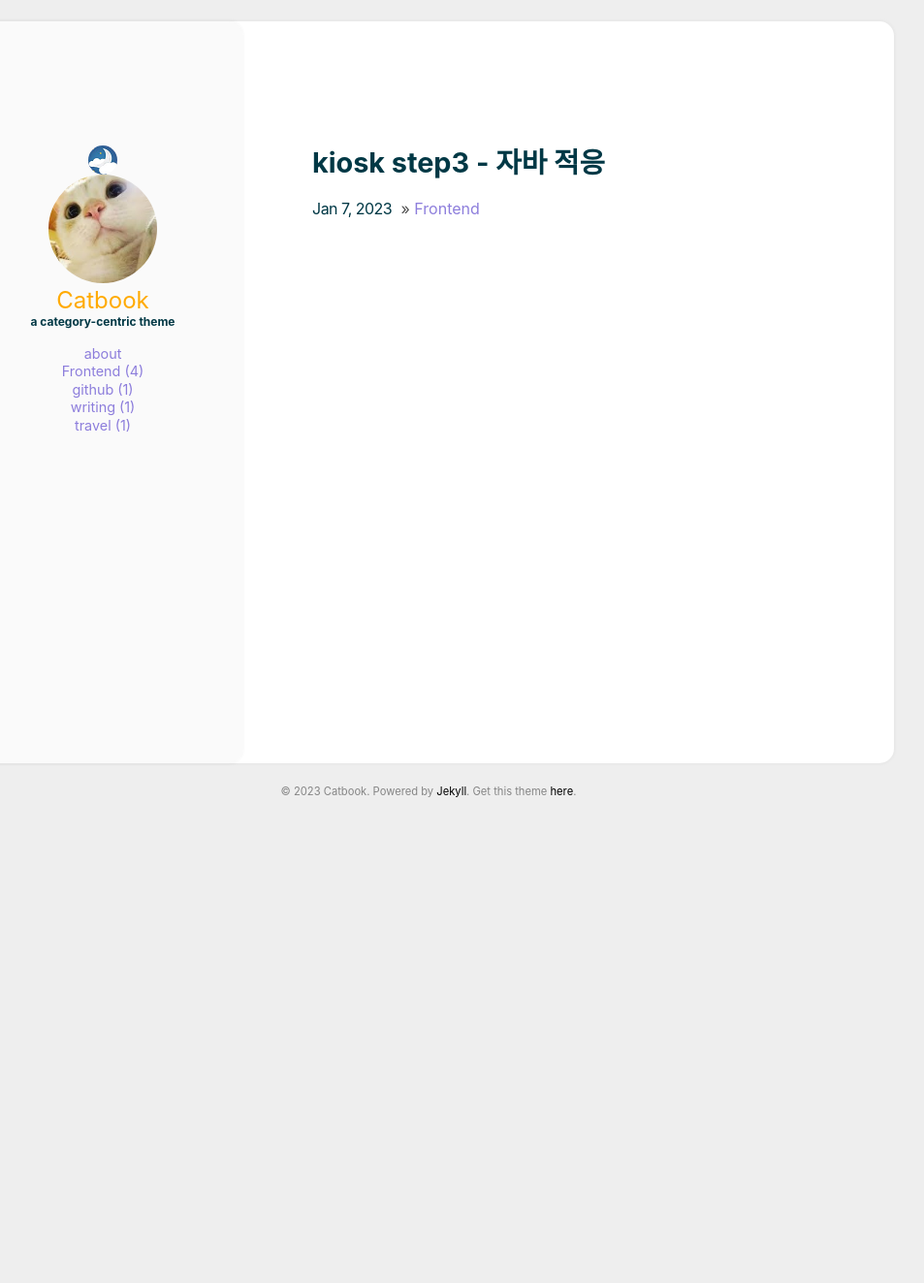
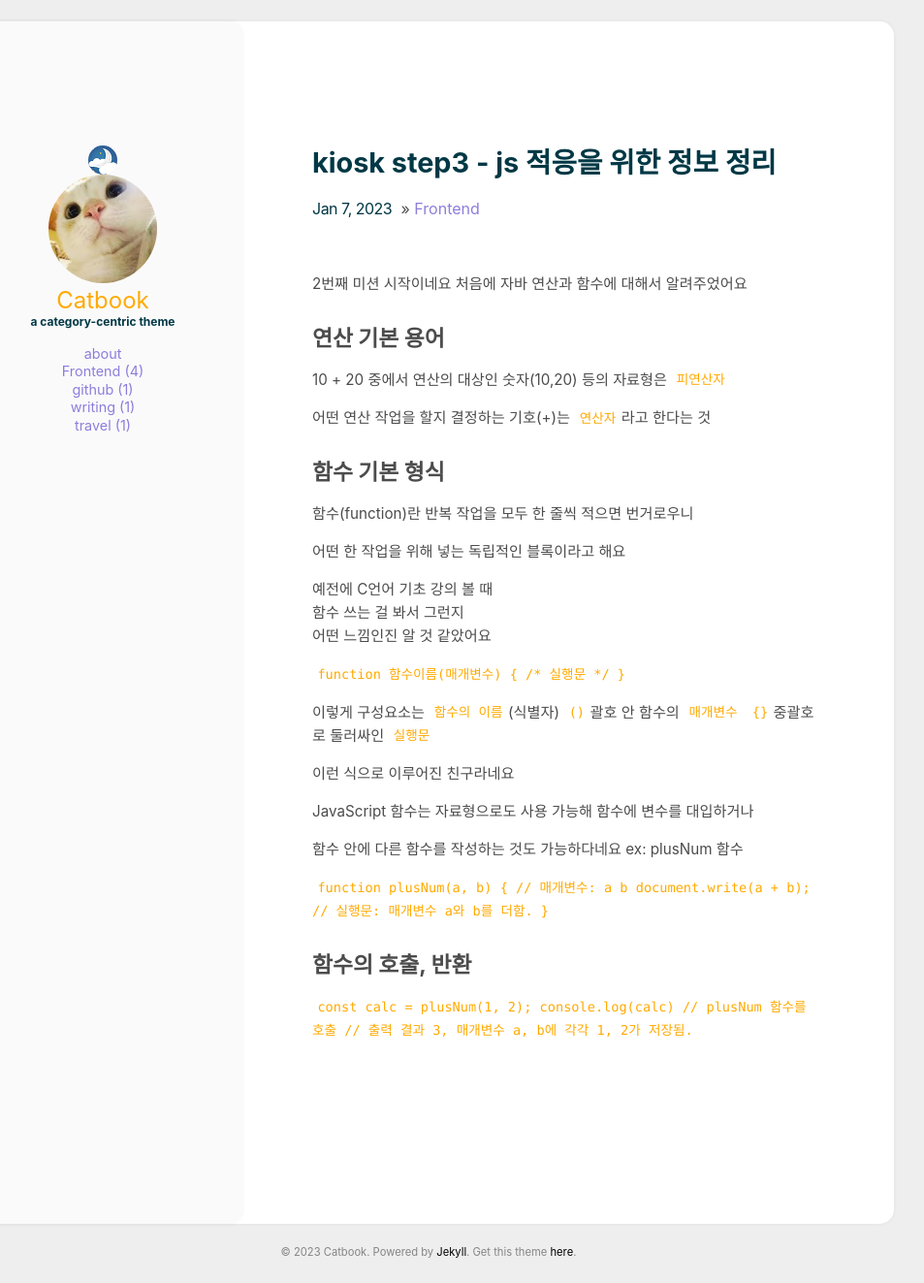
Before and after one commit to SeungYeon04/SeungYeon04.github.io, a Jekyll site: the page built from _posts/2023-01-07-kiosk3.md, in a window 1280 px wide. Shown: the whole page at 97% size, without its empty margins (198-1151 px from the left). Built offline with Jekyll 4.4.1, drawn with Linux system fonts in a browser that asks for light colours; before the commit the page ends 922 px from its top, so only the background shows below that.

Commit message:
Update 2023-01-07-kiosk3.md

````diff
--- a/_posts/2023-01-07-kiosk3.md
+++ b/_posts/2023-01-07-kiosk3.md
@@ -1,7 +1,69 @@
 ---
 
-title: kiosk step3 - 자바 적응
+title: kiosk step3 - js 적응을 위한 정보 정리
 categories: [Frontend]
 comments: true
 
 ---
+
+2번째 미션 시작이네요
+처음에 자바 연산과 함수에
+대해서 알려주었어요
+
+## 연산 기본 용어
+
+10 + 20 중에서
+연산의 대상인 숫자(10,20)
+등의 자료형은 `피연산자`
+
+어떤 연산 작업을 할지
+결정하는 기호(+)는
+`연산자`라고 한다는 것
+
+
+## 함수 기본 형식
+
+함수(function)란 반복 작업을
+모두 한 줄씩 적으면 번거로우니
+
+어떤 한 작업을 위해 넣는
+독립적인 블록이라고 해요
+
+예전에 C언어 기초 강의 볼 때
+함수 쓰는 걸 봐서 그런지
+어떤 느낌인진 알 것 같았어요
+
+
+```function 함수이름(매개변수) {
+	/* 실행문 */
+}```
+
+이렇게 구성요소는
+`함수의 이름`(식별자)
+`()`괄호 안 함수의 `매개변수`
+`{}`중괄호로 둘러싸인 `실행문`
+
+이런 식으로
+이루어진 친구라네요
+
+
+ JavaScript 함수는
+ 자료형으로도 사용 가능해
+ 함수에 변수를 대입하거나
+
+ 함수 안에 다른 함수를
+ 작성하는 것도 가능하다네요
+ ex: plusNum 함수
+
+
+``` function plusNum(a, b) { // 매개변수: a b
+	document.write(a + b); // 실행문: 매개변수 a와 b를 더함.
+}```
+
+
+## 함수의 호출, 반환
+
+``` const calc = plusNum(1, 2);
+console.log(calc)
+// plusNum 함수를 호출
+// 출력 결과 3, 매개변수 a, b에 각각 1, 2가 저장됨.```
````
